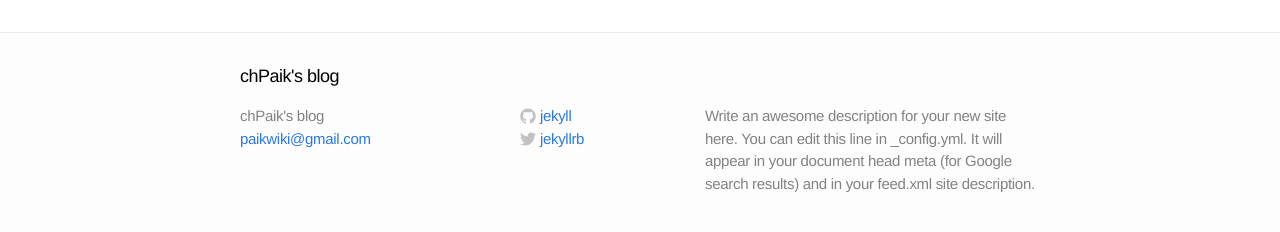
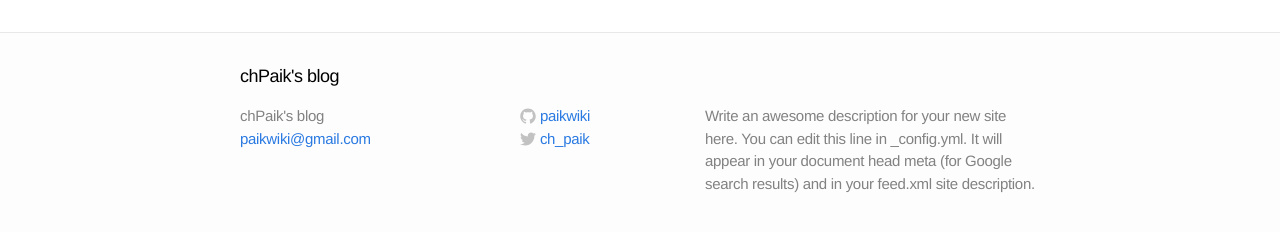
Before and after one commit to paikwiki/paikwiki.github.io, a Jekyll site: the page built from index.html, in a window 1280 px wide. Shown: the part 277-509 px from the top of the page. Built offline with Jekyll 4.4.1, drawn with Linux system fonts in a browser that asks for light colours.

Commit message:
트위터, 깃허브 아이디 변

```diff
--- a/_config.yml
+++ b/_config.yml
@@ -4,8 +4,8 @@ email: paikwiki@gmail.com
 description: "Write an awesome description for your new site here. You can edit this line in _config.yml. It will appear in your document head meta (for Google search results) and in your feed.xml site description."
 baseurl: ""
 url: "http://paikwiki.com"
-twitter_username: jekyllrb
-github_username:  jekyll
+twitter_username: ch_paik
+github_username:  paikwiki
 
 # Build settings
 markdown: kramdown
```
